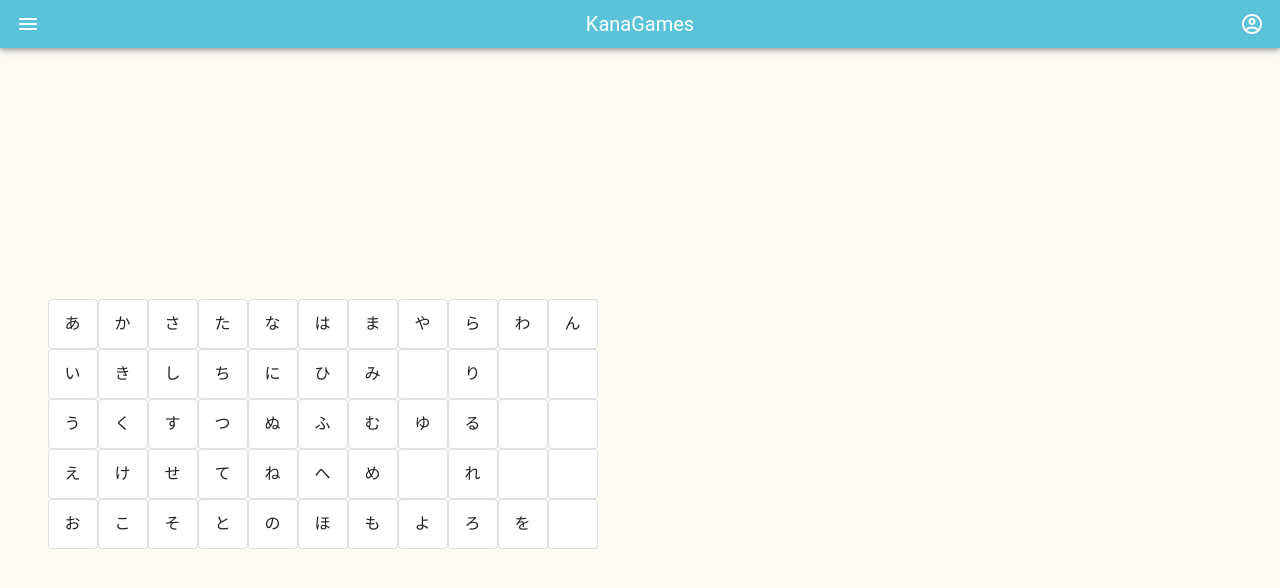
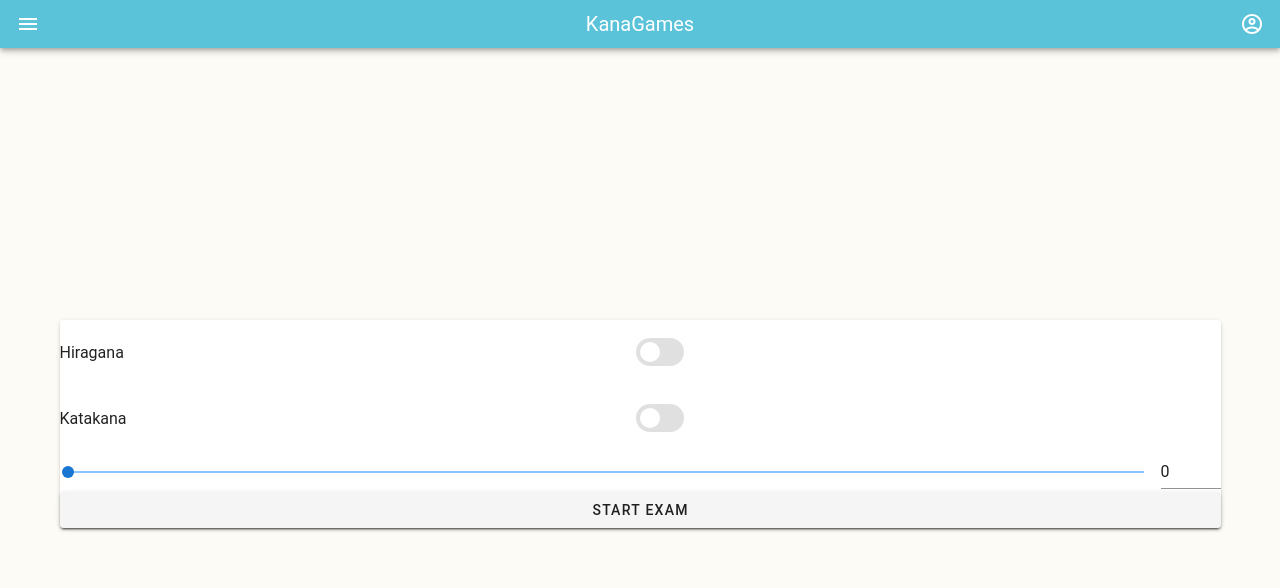
Before and after one commit to tomctr/KanaGames, a Vue app: page / in a window 1280 px wide. Shown: the top 588 px of the page. Built offline with nearby package versions, Linux system fonts and the light colour scheme.

Commit message:
add slider

```diff
--- a/src/components/Game.vue
+++ b/src/components/Game.vue
@@ -1,4 +1,4 @@
-<!--
+
 <template>
   <v-container class="pa-0 ma-0 fill-height">
     <v-row class="fill-height" justify="center" align="center">
@@ -8,12 +8,12 @@
     </v-row>
   </v-container>
 </template>
--->
 
+<!--
 <template>
   <KanaArray/>
 </template>
-
+-->
 <script>
 import KanaCard from "./KanaCard";
 import PreGame from "./PreGame";
--- a/src/components/PreGame.vue
+++ b/src/components/PreGame.vue
@@ -13,13 +13,25 @@
           <v-switch inset></v-switch>
         </v-col>
       </v-row>
-      <v-row>
-        <v-col cols="11">
-          <v-slider></v-slider>
-        </v-col>
-        <v-col cols="1">
-          <v-text-field v-model="examSize" outlined></v-text-field>
-        </v-col>
+      <v-row no-gutters>
+         <v-slider
+              v-model="slider"
+              class="align-center"
+              :max="max"
+              :min="0"
+              hide-details
+            >
+              <template v-slot:append>
+                <v-text-field
+                  v-model="slider"
+                  class="mt-0 pt-0"
+                  hide-details
+                  single-line
+                  type="number"
+                  style="width: 60px"
+                ></v-text-field>
+              </template>
+            </v-slider>
       </v-row>
       <v-row justify="center" no-gutters>
         <v-btn @click="start" block>Start Exam</v-btn>
@@ -31,7 +43,8 @@
 <script>
 export default {
   data: () => ({
-    examSize: 0
+    examSize: 0,
+    max: 20,
   }),
   methods: {
     start() {
```
